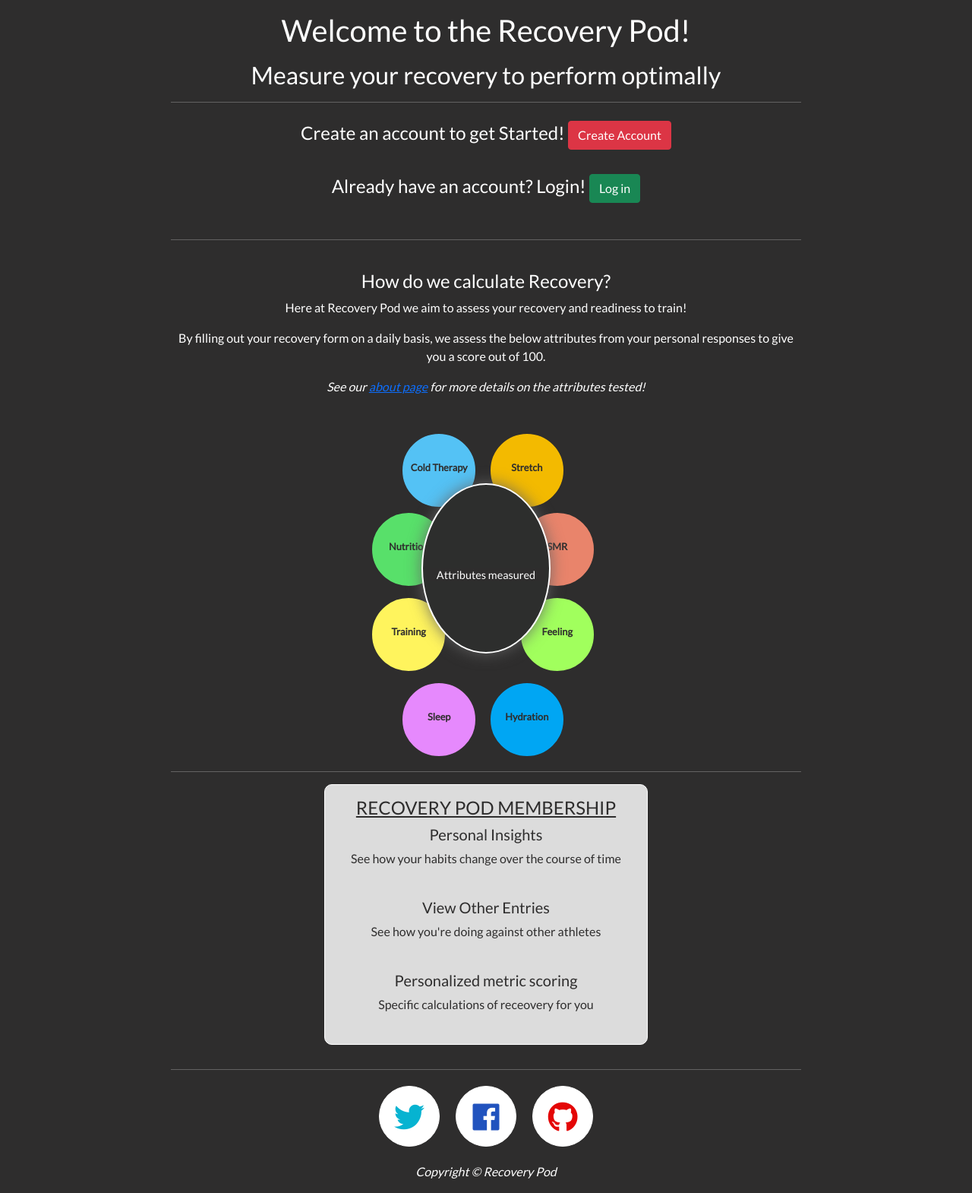
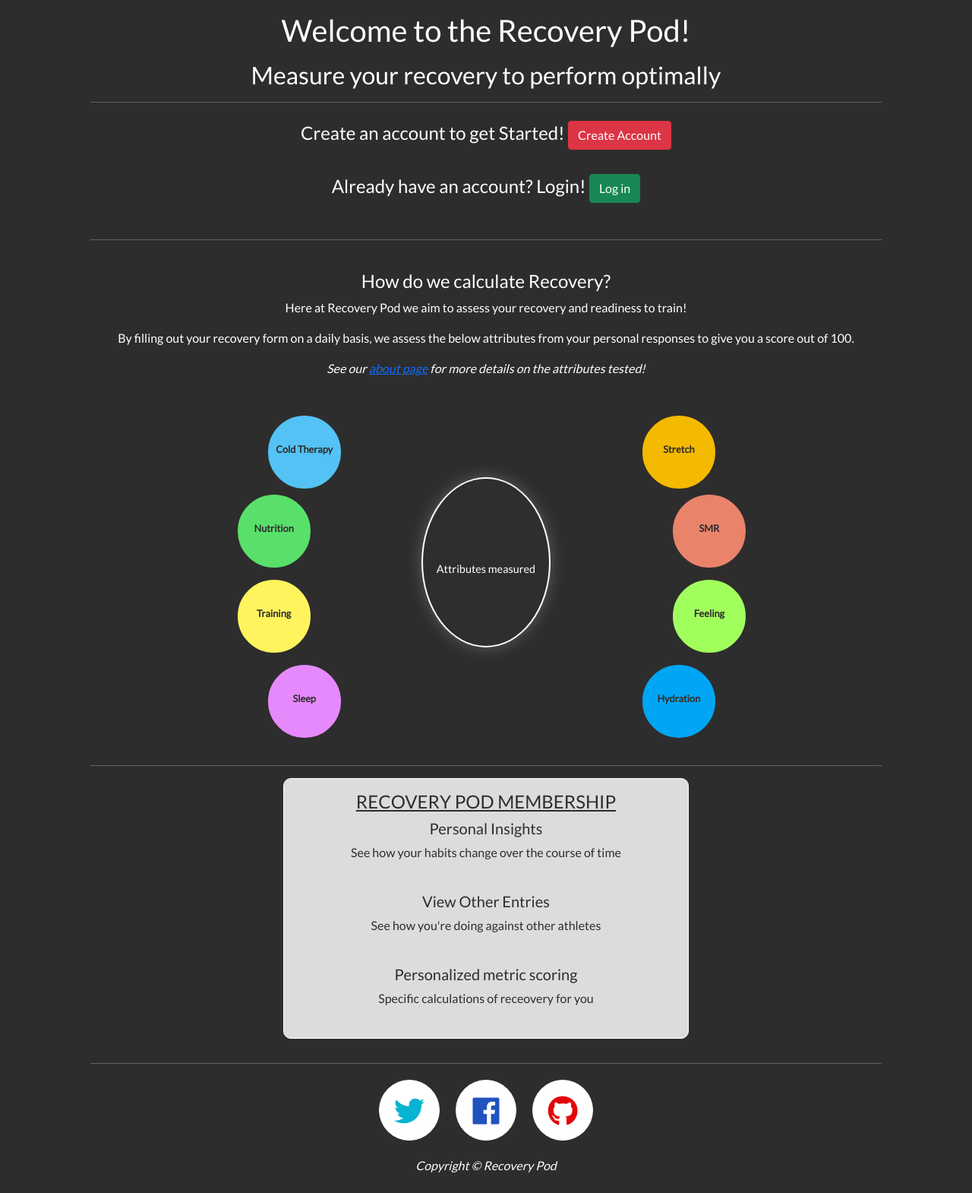
Before and after one commit to aryan008/recovery-test, a Flask app: page / in a window 1280 px wide. Shown: the part 48-1618 px from the top of the page at 76% size. After the commit the page ends 1591 px from the top, so only its background shows below. Run offline with Flask 2, Linux system fonts and the light colour scheme; data that the repository does not hold is empty; some libraries are stand-ins or nearby versions.

Commit message:
update to home page

```diff
--- a/templates/recovery.html
+++ b/templates/recovery.html
@@ -1,7 +1,7 @@
 {% extends "base.html" %}
 {% block content %}
 <div class="row">
-    <div class="col-8 offset-2 mt-3 container-fluid">
+    <div class="col-10 offset-1 mt-3 container-fluid">
         <h1 class="text-center mb-3">Welcome to the Recovery Pod!</h1>
         <h2 class="text-center">Measure your recovery to perform optimally</h2>
         <hr class="featurette-divider">
@@ -34,6 +34,8 @@
             <p><i>See our <a href="{{ url_for('about') }}">about page</a> for more details on the attributes tested!</i>
             </p>
         </div>
+        <div class="row">
+            <div class="col-4">
                 <div class="left-div">
                     <!--attributes-->
                     <ul class="home-page-attributes">
@@ -43,6 +45,14 @@
                         <li id="home-page-list-sleep">Sleep</li>
                     </ul>
                 </div>
+            </div>
+            <div class="col-4">
+                <div id="home-page-circle">
+                    <!--circle in middle-->
+                    <h4>Attributes measured</h4>
+                </div>
+            </div>
+            <div class="col-4">
                 <div class="right-div">
                     <!--attributes-->
                     <ul class="home-page-attributes">
@@ -52,9 +62,7 @@
                         <li id="home-page-list-hydration">Hydration</li>
                     </ul>
                 </div>
-        <div id="home-page-circle">
-            <!--circle in middle-->
-            <h4>Attributes measured</h4>
+            </div>
         </div>
         <br>
         <hr class="featurette-divider">
```
Lines whose indentation alone changed are shown as unchanged.
